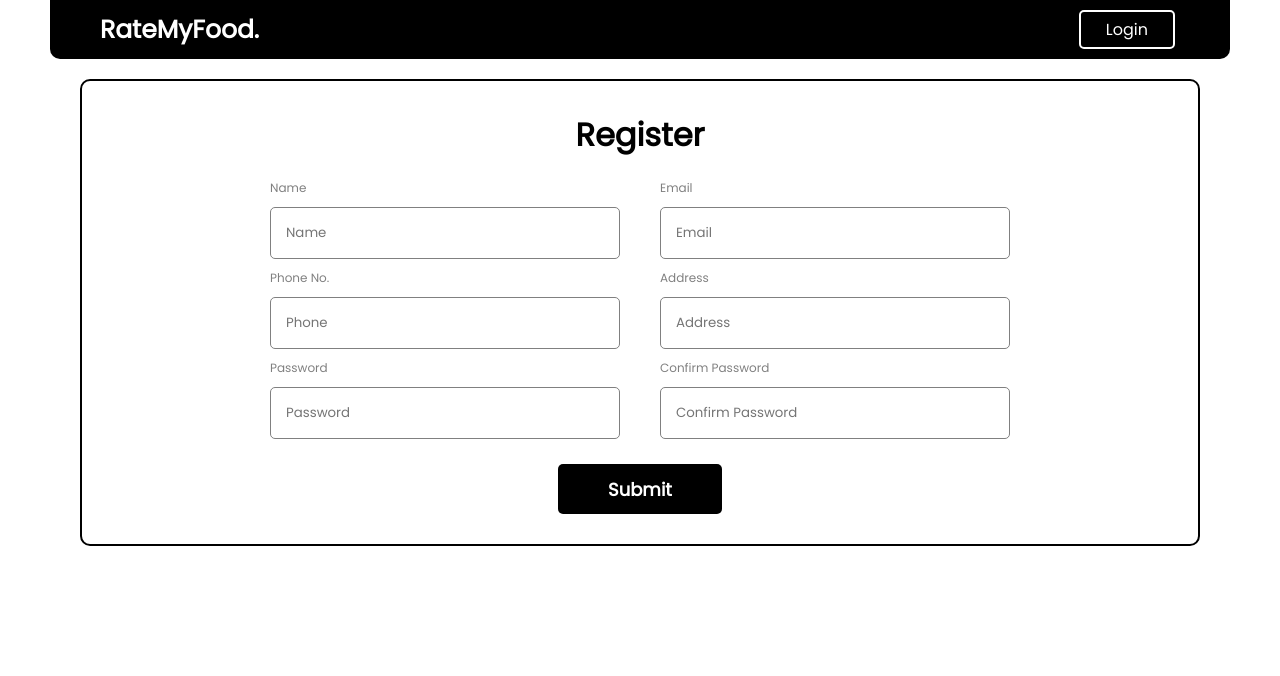
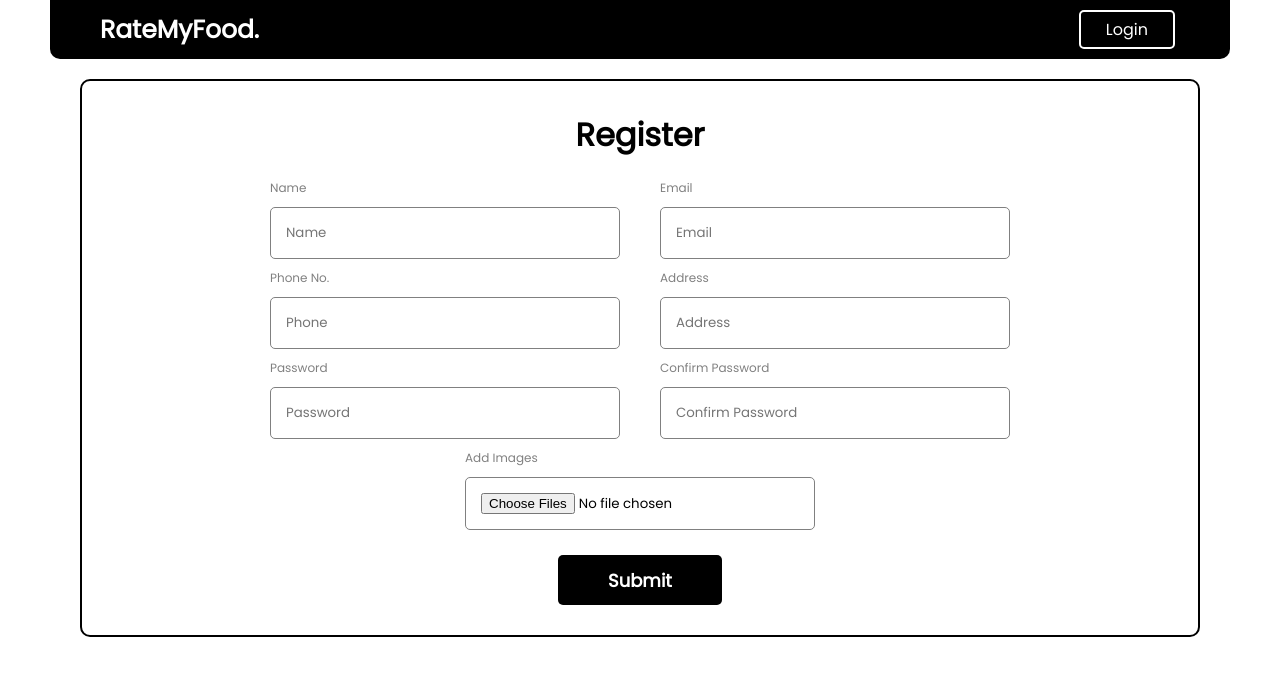
Before and after one commit to jprasad09/rateMyFood_client, a React (Create React App) app: page /register/restaurant in a window 1280 px wide. Shown: the top 676 px of the page. Built offline with nearby package versions, Linux system fonts and the light colour scheme.

Commit message:
search and image upload

```diff
--- a/src/components/Home/SearchBar/SearchBar.jsx
+++ b/src/components/Home/SearchBar/SearchBar.jsx
@@ -18,7 +18,7 @@ const SearchBar = () => {
                 placeholder={"Search Restaurants"}
                 onChange={(e) => setSearchInput(e.target.value)}
             />
-            <button onClick={() => dispatch(getRestaurantsAfterSearch(searchInput))} className={styles.searchBarButton}>Search</button>
+            <button onClick={() => dispatch(getRestaurantsAfterSearch({searchQuery: searchInput}))} className={styles.searchBarButton}>Search</button>
         </div>
     )
 }
--- a/src/components/Restaurant/RestaurantCard/RestaurantCard.jsx
+++ b/src/components/Restaurant/RestaurantCard/RestaurantCard.jsx
@@ -19,7 +19,7 @@ const RestaurantCard = ({ restaurant }) => {
     <div onClick={getRestaurant} className={styles.restaurantCardContainer}>
 
       <div className={styles.restaurantCardImgSection}>
-          <img src={RestaurantImg} alt="RestaurantImg" className={styles.restaurantCardImg}/>
+          <img src={`https://ivory-yak-tux.cyclic.app/${restaurant.images[0]}`} alt="RestaurantImg" className={styles.restaurantCardImg}/>
       </div>
 
       <div className={styles.restaurantCardContentSection}>
--- a/src/components/Restaurant/RestaurantInfoSection/RestaurantInfoSection.jsx
+++ b/src/components/Restaurant/RestaurantInfoSection/RestaurantInfoSection.jsx
@@ -11,7 +11,7 @@ const RestaurantInfoSection = ({ restaurant }) => {
     return (
         <section className={styles.restaurantInfoSectionContainer}>
             <div className={styles.restaurantImgContainer}>
-                <img src={RestaurantImg} alt="RestaurantImg" className={styles.restaurantImg}/>
+                <img src={`https://ivory-yak-tux.cyclic.app/${restaurant.images[0]}`} alt="RestaurantImg" className={styles.restaurantImg}/>
             </div>
             <div className={styles.restaurantInfoContainer}>
                 <div className={styles.restaurantInfo}>
--- a/src/pages/Home/Home.jsx
+++ b/src/pages/Home/Home.jsx
@@ -61,7 +61,7 @@ const Home = () => {
                     )
                 })
               }
-            </div> : null
+            </div> : <p>No Such Restaurants</p>
           }
         </>:
         <>
--- a/src/pages/Register/Restaurant/RestaurantForm.jsx
+++ b/src/pages/Register/Restaurant/RestaurantForm.jsx
@@ -14,9 +14,11 @@ const RestaurantForm = () => {
     email: "",
     phone_no: "",
     address: "",
+    images: "",
     password: "",
     confirmPassword: "",
-  });
+  })
+  const [focused, setFocused] = useState(false)
 
   const inputs = [
     {
@@ -82,11 +84,21 @@ const RestaurantForm = () => {
   const handleSubmit = async(e) => {
     e.preventDefault();
 
+    const formData = new FormData()
+    for(let key in values){
+      if (values[key] instanceof FileList) {
+        for (let image in values[key]){
+          formData.append(key, values[key][image])
+        }
+      }
+      formData.append(key,values[key])
+    }
+
     try{
       const response = await axios.post('/restaurants',
-        JSON.stringify(values),
+        formData,
         {
-          headers: { 'Content-Type': 'application/json'},
+          headers: { 'Content-Type': 'multipart/form-data'},
         })
       setValues({
         name: "",
@@ -126,6 +138,16 @@ const RestaurantForm = () => {
                 onChange={onChange}
               />
             ))}
+            <div className={styles.imageFormInput}>
+              <label>Add Images</label>
+              <input name='images' multiple required onChange={(e) => setValues({ ...values, images: e.target.files })}
+                type="file"
+                onBlur={() => setFocused(true)}
+                onFocus={() => setFocused(true)}
+                focused={focused.toString()}
+              />
+              <span>Images are required</span>
+            </div>
           </div>
           <button>Submit</button>
         </form>
--- a/src/pages/Register/Restaurant/restaurantForm.module.css
+++ b/src/pages/Register/Restaurant/restaurantForm.module.css
@@ -42,3 +42,38 @@
     margin-top: 15px;
     margin-bottom: 30px;
 }
+
+.imageFormInput{
+    display: flex;
+    flex-direction: column;
+    max-width: 350px;
+    margin: 0 20px;
+}
+
+.imageFormInput input{
+    padding: 15px;
+    margin: 10px 0px;
+    border-radius: 5px;
+    border: 1px solid gray;
+}
+
+
+.imageFormInput label{
+    font-size: 12px;
+    color: gray;
+}
+
+.imageFormInput span{
+    font-size: 12px;
+    padding: 3px;
+    color: red;
+    display: none;
+}
+
+.imageFormInput input:invalid[focused="true"]{
+    border: 1px solid red;
+}
+
+.imageFormInput input:invalid[focused="true"] ~ span{
+    display: block;
+}
--- a/src/redux/actions/restaurant.action.js
+++ b/src/redux/actions/restaurant.action.js
@@ -8,10 +8,11 @@ export const getRestaurantsAfterSearch = (reqData) => {
 
       try {
 
-        const response = await axios.get('/restaurants',
-            {
-                headers: { 'Content-Type': 'application/json'},
-            })
+        const response = await axios.post('/restaurants/search',
+          JSON.stringify(reqData),
+          {
+              headers: { 'Content-Type': 'application/json'},
+          })
 
         dispatch({
             type: restaurantConstants.GET_RESTAURANTS_AFTER_SEARCH_SUCCESS,
```
